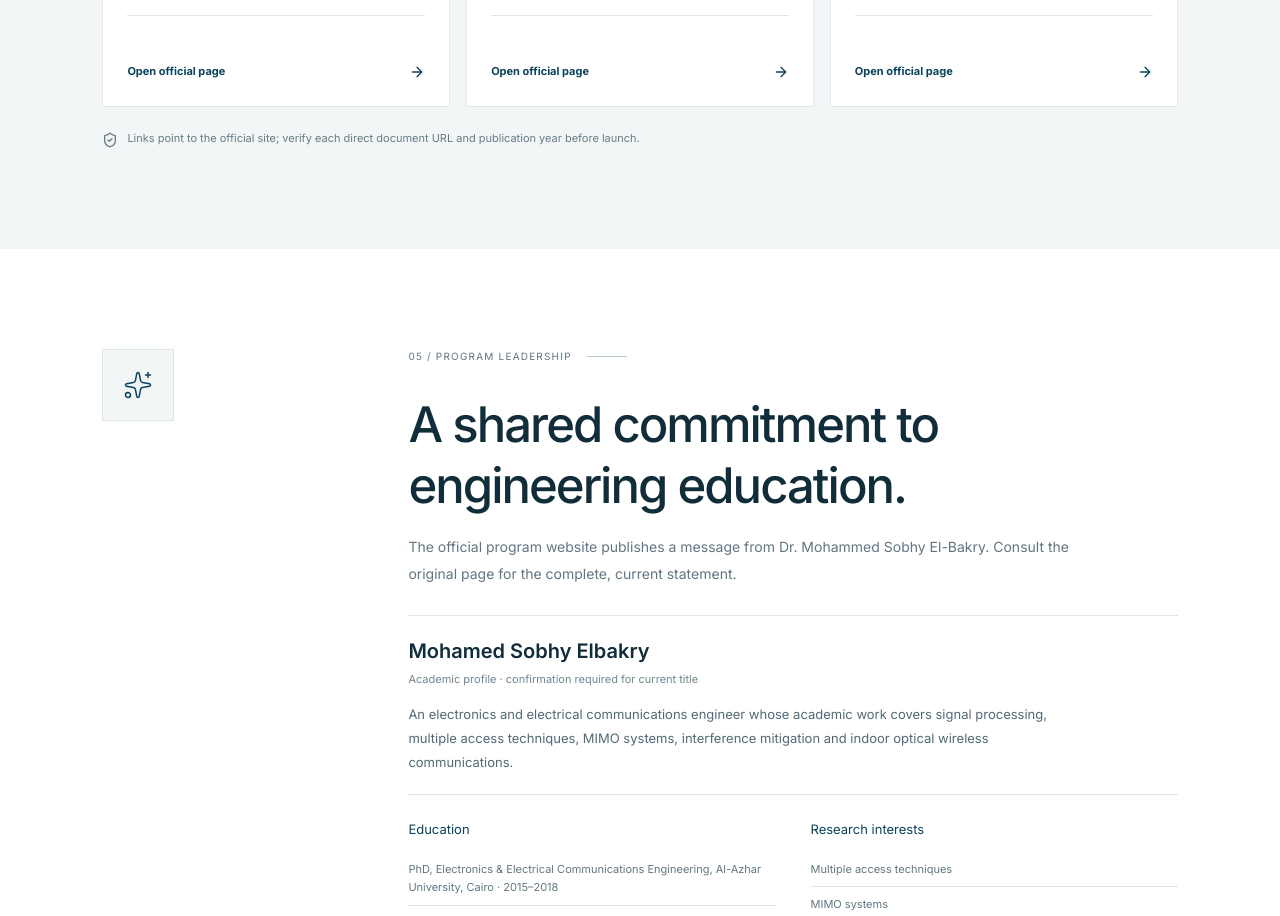
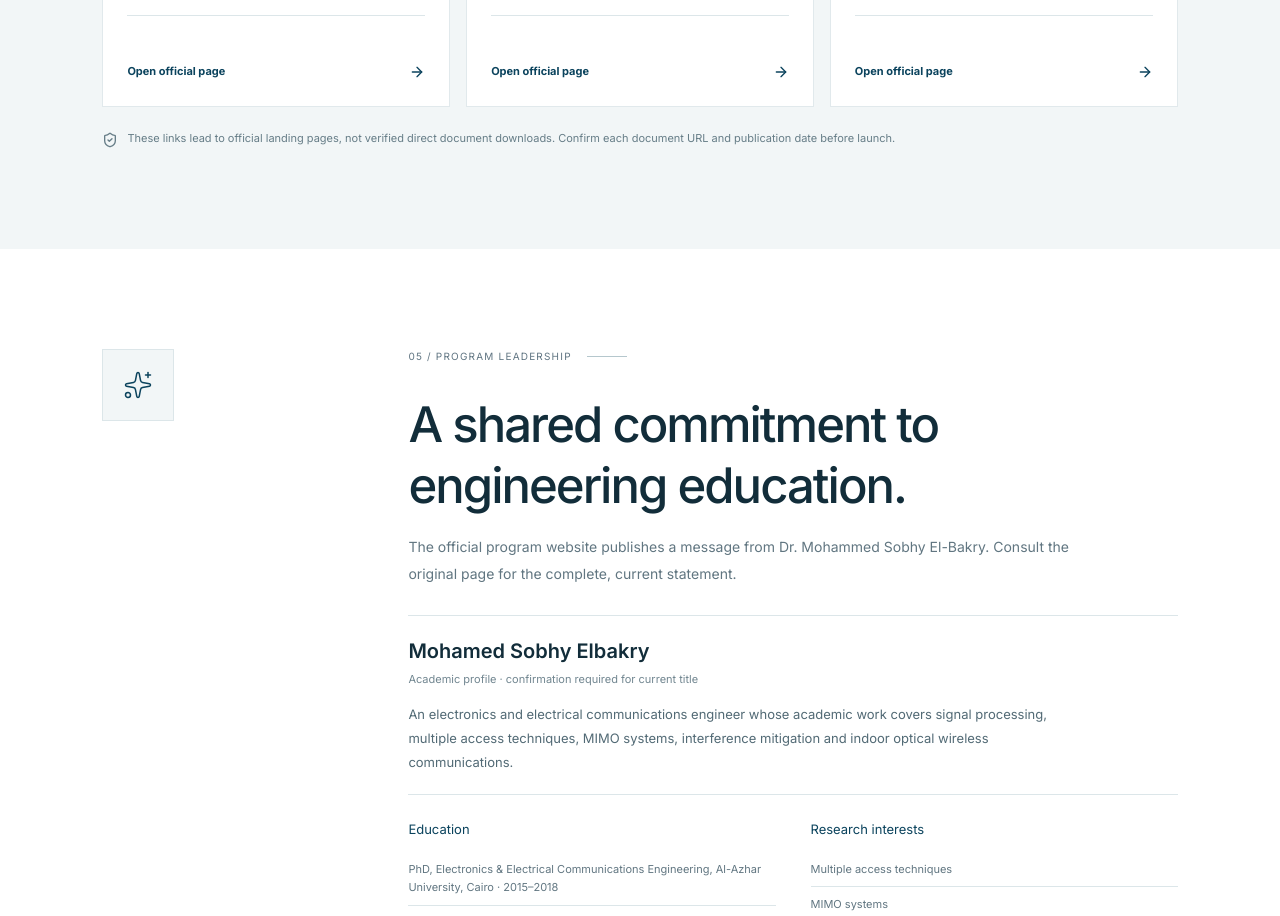
Before and after one commit to Abdo1629/iaet-comm, a Next.js app: page / in a window 1280 px wide. Shown: the part 3480-4396 px from the top of the page. Built offline with nearby package versions, Linux system fonts and the light colour scheme.

Commit message:
docs: clarify academic resources are landing-page links

```diff
--- a/app/page.tsx
+++ b/app/page.tsx
@@ -650,8 +650,8 @@ export default function Home() {
         <p className="resource-disclaimer">
           <ShieldCheck size={16} />
           {isAr
-            ? "الروابط توجه إلى الموقع الرسمي؛ يجب التحقق من الرابط المباشر لكل مستند ومن سنة إصداره قبل النشر."
-            : "Links point to the official site; verify each direct document URL and publication year before launch."}
+            ? "هذه روابط لصفحات رسمية عامة وليست روابط تنزيل مباشرة لمستندات مؤكدة. يجب التحقق من رابط كل مستند وتاريخ إصداره قبل النشر."
+            : "These links lead to official landing pages, not verified direct document downloads. Confirm each document URL and publication date before launch."}
         </p>
       </section>
 
```
